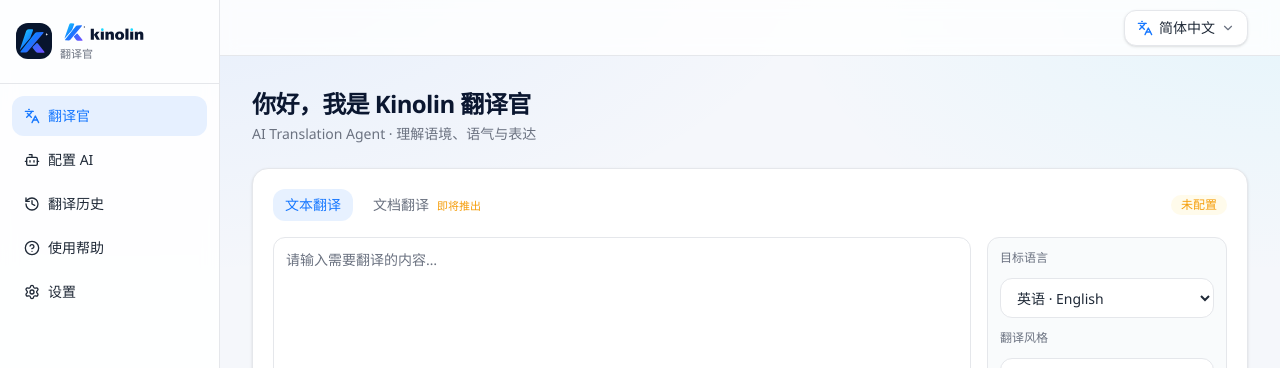
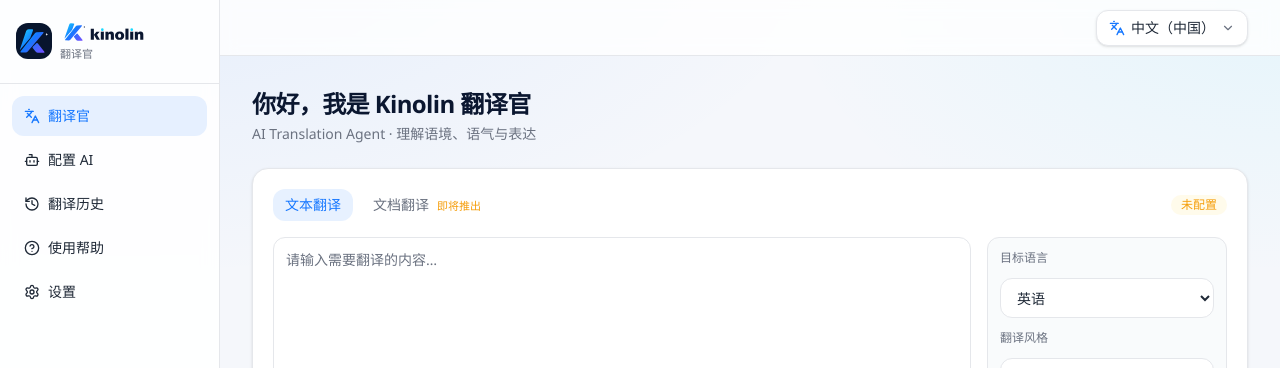
Before and after one commit to zhouzhiouhub/translator, a Next.js app: page /zh-CN in a window 1280 px wide. Shown: the top 368 px of the page. Built offline with nearby package versions, Linux system fonts and the light colour scheme.

Commit message:
重构语言处理逻辑：将多个组件中的硬编码语言选项替换为动态语言列表，优化语言标签生成方式，提升国际化支持的一致性和灵活性。同时，更新相关组件以简化代码结构和增强用户体验。

```diff
--- a/src/components/history/history-panel.tsx
+++ b/src/components/history/history-panel.tsx
@@ -11,13 +11,9 @@
 import { PageContainer } from "@/components/layout/page-container";
 import { useAppStore } from "@/stores/app";
 import { useHistoryStore } from "@/stores/history";
-import { languagesForSelect } from "@/i18n/languages";
+import { useLocalizedLanguageOptions } from "@/i18n/use-localized-languages";
+import { localizedLanguageName } from "@/i18n/languages";
 import type { HistoryEntry, TranslationStyle } from "@/types/translation";
-
-const TARGET_LANGS = languagesForSelect().map((l) => ({
-  value: l.code,
-  label: `${l.nameZh} · ${l.nameEn}`,
-}));
 
 const STYLE_KEYS = [
   "default",
@@ -40,10 +36,6 @@
     | "styleTechnical"
     | "styleAcademic"
     | "styleLocalized";
-}
-
-function langLabel(code: string) {
-  return TARGET_LANGS.find((l) => l.value === code)?.label ?? code;
 }
 
 function truncate(text: string, max = 160) {
@@ -69,6 +61,11 @@
   const tCommon = useTranslations("common");
   const locale = useLocale();
   const router = useRouter();
+  const TARGET_LANGS = useLocalizedLanguageOptions();
+
+  function langLabel(code: string) {
+    return localizedLanguageName(code, locale);
+  }
 
   const entries = useHistoryStore((s) => s.entries);
   const removeEntry = useHistoryStore((s) => s.removeEntry);
--- a/src/components/layout/ui-locale-switcher.tsx
+++ b/src/components/layout/ui-locale-switcher.tsx
@@ -1,17 +1,13 @@
 "use client";
 
 import { useEffect, useRef, useState } from "react";
-import { useTranslations } from "next-intl";
+import { useLocale, useTranslations } from "next-intl";
 import { usePathname, useRouter } from "next/navigation";
 import { Check, ChevronDown, Languages } from "lucide-react";
 import { cn } from "@/lib/utils";
 import { useRouteLocale } from "@/i18n/use-route-locale";
-import {
-  UI_LOCALE_LABELS,
-  isUiLocale,
-  type UiLocale,
-} from "@/i18n/ui-locales";
-import { languageLabel } from "@/i18n/languages";
+import { isUiLocale, type UiLocale } from "@/i18n/ui-locales";
+import { localizedLanguageName } from "@/i18n/languages";
 import { useUiLocaleStore } from "@/stores/ui-locale";
 
 function swapLocalePath(pathname: string, current: string, next: string) {
@@ -21,6 +17,7 @@
 
 export function UiLocaleSwitcher() {
   const t = useTranslations("settings");
+  const locale = useLocale();
   const routeLocale = useRouteLocale();
   const pathname = usePathname();
   const router = useRouter();
@@ -36,7 +33,7 @@
   const active: UiLocale = isUiLocale(routeLocale) ? routeLocale : preferred;
 
   function labelFor(code: string) {
-    return languageLabel(code, "zh") || UI_LOCALE_LABELS[code] || code;
+    return localizedLanguageName(code, locale);
   }
 
   useEffect(() => {
@@ -58,11 +55,11 @@
     };
   }, []);
 
-  async function onSelect(locale: UiLocale) {
+  async function onSelect(nextLocale: UiLocale) {
     setOpen(false);
     try {
-      await applyLocale(locale);
-      router.push(swapLocalePath(pathname, routeLocale, locale));
+      await applyLocale(nextLocale);
+      router.push(swapLocalePath(pathname, routeLocale, nextLocale));
       setToast(t("applySuccess"));
       window.setTimeout(() => setToast(null), 2200);
     } catch (err) {
--- a/src/components/settings/settings-panel.tsx
+++ b/src/components/settings/settings-panel.tsx
@@ -11,17 +11,14 @@
 import { useUiLocaleStore } from "@/stores/ui-locale";
 import { useRouteLocale } from "@/i18n/use-route-locale";
 import { isFixedUiLocale, type UiLocale } from "@/i18n/ui-locales";
-import { languagesForSelect } from "@/i18n/languages";
+import { useLocalizedLanguageOptions } from "@/i18n/use-localized-languages";
 import { cn } from "@/lib/utils";
-
-const GENERATE_LANGS = languagesForSelect().filter(
-  (l) => !isFixedUiLocale(l.code),
-);
 
 export function SettingsPanel() {
   const t = useTranslations("settings");
   const tGate = useTranslations("aiGate");
   const routeLocale = useRouteLocale();
+  const GENERATE_LANGS = useLocalizedLanguageOptions({ excludeBuiltin: true });
 
   const aiConfig = useAppStore((s) => s.aiConfig);
   const aiConfigured = useAppStore((s) => s.aiConfigured);
@@ -121,8 +118,8 @@
           onChange={(e) => setSelected(e.target.value as UiLocale)}
         >
           {GENERATE_LANGS.map((lang) => (
-            <option key={lang.code} value={lang.code}>
-              {lang.nameZh} · {lang.nameEn}
+            <option key={lang.value} value={lang.value}>
+              {lang.label}
             </option>
           ))}
         </Select>
--- a/src/components/translator/translator-panel.tsx
+++ b/src/components/translator/translator-panel.tsx
@@ -15,14 +15,9 @@
 import { useUiLocaleStore } from "@/stores/ui-locale";
 import { useRouteLocale } from "@/i18n/use-route-locale";
 import { mapTargetLangToUiLocale } from "@/i18n/ui-locales";
-import { languagesForSelect } from "@/i18n/languages";
+import { useLocalizedLanguageOptions } from "@/i18n/use-localized-languages";
 import { PageContainer } from "@/components/layout/page-container";
 import type { TranslationStyle } from "@/types/translation";
-
-const TARGET_LANGS = languagesForSelect().map((l) => ({
-  value: l.code,
-  label: `${l.nameZh} · ${l.nameEn}`,
-}));
 
 const STYLES: TranslationStyle[] = [
   "default",
@@ -43,6 +38,7 @@
   const router = useRouter();
   const [toast, setToast] = useState<string | null>(null);
   const [gateOpen, setGateOpen] = useState(false);
+  const TARGET_LANGS = useLocalizedLanguageOptions();
 
   const {
     inputText,
--- a/src/i18n/languages.ts
+++ b/src/i18n/languages.ts
@@ -265,6 +265,7 @@
   return byCode.get(code);
 }
 
+/** Fallback labels (catalog defaults). Prefer `localizedLanguageName` for UI. */
 export function languageLabel(
   code: string,
   display: "zh" | "en" | "both" = "zh",
@@ -276,11 +277,30 @@
   return lang.nameZh;
 }
 
+/**
+ * Language name in the current UI locale via Intl.DisplayNames.
+ * Falls back to catalog English / Chinese when the runtime has no data.
+ */
+export function localizedLanguageName(code: string, uiLocale: string): string {
+  const tag = uiLocale || "en";
+  try {
+    const dn = new Intl.DisplayNames([tag, "en"], { type: "language" });
+    const name = dn.of(code);
+    if (name && name.toLowerCase() !== code.toLowerCase()) return name;
+  } catch {
+    /* unsupported locale / code */
+  }
+  const lang = byCode.get(code);
+  if (!lang) return code;
+  if (tag.toLowerCase().startsWith("zh")) return lang.nameZh;
+  return lang.nameEn;
+}
+
 /** Codes that already have built-in next-intl message packs. */
 export const BUILTIN_MESSAGE_CODES = ["zh-CN", "en-US"] as const;
 
 /**
- * Prefer common targets at the top of selects; rest stay alphabetical by nameZh.
+ * Prefer common targets at the top of selects; rest sorted by localized name.
  */
 export const POPULAR_LANGUAGE_CODES = [
   "zh-CN",
@@ -302,13 +322,16 @@
   "tr",
 ] as const;
 
-export function languagesForSelect(): AppLanguage[] {
+export function languagesForSelect(uiLocale = "zh-CN"): AppLanguage[] {
   const popular = new Set<string>(POPULAR_LANGUAGE_CODES);
   const head = POPULAR_LANGUAGE_CODES.map((c) => byCode.get(c)).filter(
     (l): l is AppLanguage => Boolean(l),
   );
   const rest = APP_LANGUAGES.filter((l) => !popular.has(l.code)).sort((a, b) =>
-    a.nameZh.localeCompare(b.nameZh, "zh-CN"),
+    localizedLanguageName(a.code, uiLocale).localeCompare(
+      localizedLanguageName(b.code, uiLocale),
+      uiLocale,
+    ),
   );
   return [...head, ...rest];
 }
--- /dev/null
+++ b/src/i18n/use-localized-languages.ts
@@ -0,0 +1,37 @@
+"use client";
+
+import { useMemo } from "react";
+import { useLocale } from "next-intl";
+import {
+  languagesForSelect,
+  localizedLanguageName,
+  type AppLanguage,
+} from "@/i18n/languages";
+import { isFixedUiLocale } from "@/i18n/ui-locales";
+
+/** Language options labeled in the current UI locale. */
+export function useLocalizedLanguageOptions(options?: {
+  /** Exclude built-in zh-CN / en-US (for pack generation). */
+  excludeBuiltin?: boolean;
+}) {
+  const locale = useLocale();
+
+  return useMemo(() => {
+    let list: AppLanguage[] = languagesForSelect(locale);
+    if (options?.excludeBuiltin) {
+      list = list.filter((l) => !isFixedUiLocale(l.code));
+    }
+    return list.map((l) => ({
+      value: l.code,
+      label: localizedLanguageName(l.code, locale),
+    }));
+  }, [locale, options?.excludeBuiltin]);
+}
+
+export function useLocalizedLanguageName(code: string): string {
+  const locale = useLocale();
+  return useMemo(
+    () => localizedLanguageName(code, locale),
+    [code, locale],
+  );
+}
```
